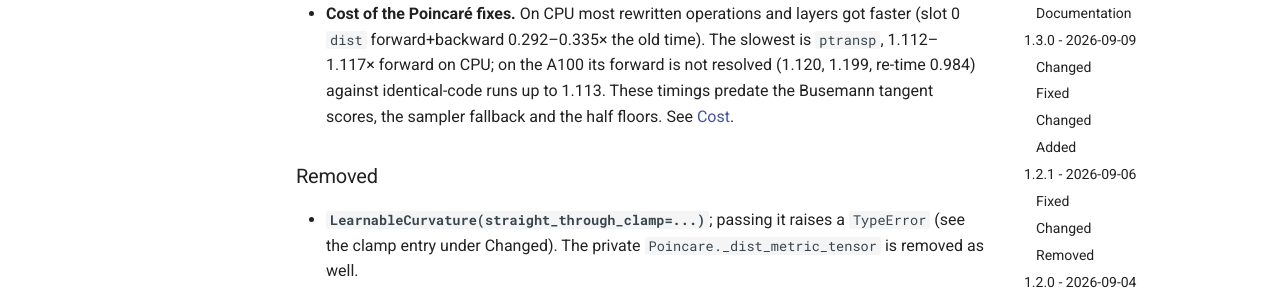
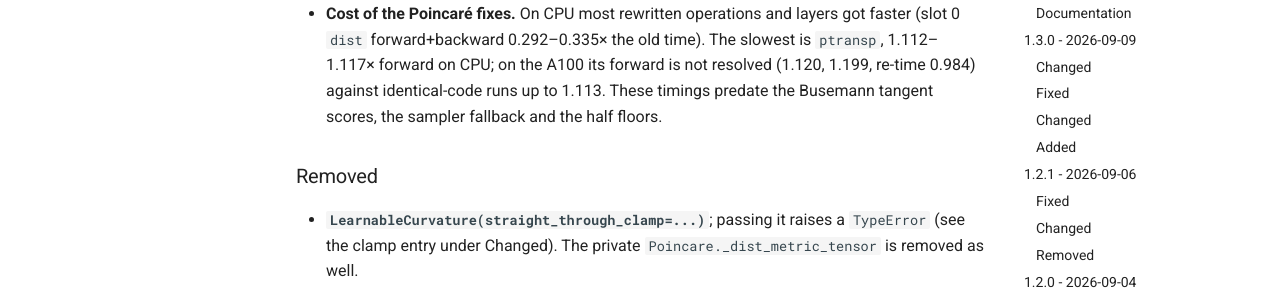
Before and after one commit to timoklein/hyperbolix, an MkDocs documentation site: the page built from docs/changelog.md, in a window 1280 px wide and 900 px high, scrolled down 2990 px. Shown: the part 230-530 px from the top of the window. Built offline with MkDocs 1.6.1 and Material for MkDocs 9.7.7, drawn with Linux system fonts in a browser that asks for light colours; comment, search, counter and statistics services are not loaded; the version menu is left out; some of the changed text lies outside the part shown.

Commit message:
Docs check: drop changelog links to cut numerical-stability sections

```diff
--- a/docs/changelog.md
+++ b/docs/changelog.md
@@ -28,7 +28,7 @@ Two new models, Klein and HalfSpace. Far-pair Poincaré and Stereographic operat
 - **Behavior change: `frechet_mean` divides the Karcher step by `mean_i(a_i·coth a_i)`**, `a_i = √c·d(x_i, μ)`, and `step_size` is a multiplier on that step. The fixed step overshot once the batch spread past `√c·d ≈ 2`: over 60 Hyperboloid/PV cells (float64) it left 24 unconverged after 100 iterations, the new step none (worst residual 4.03e-11). The iterates change whenever a point is away from the current mean.
 - **Behavior change: the Poincaré HNN++ layers and all four Busemann layers score tangent input in closed form** instead of lifting it with `expmap_0` onto a stored point. This covers `HypRegressionPoincarePP`/`HypLinearPoincarePP` with `input_space="tangent"`, `HypConv2DPoincare`, and the Poincaré and Hyperboloid Busemann layers with `input_space="tangent"`. At `t = √c‖v‖ = 8`, the float32 regression-score error drops from 2.04e-1 to 1.47e-6. At small `t` the float32 kernel gradient of the Hyperboloid Busemann layers grows like `1/t`, as on the Poincaré side. The Hyperboloid Busemann layers now require `_busemann_tangent`. See [Tangent Inputs](user-guide/numerical-stability.md#poincare-tangent-input).
 - **Poincaré `dist` slot 2 (`VERSION_METRIC_TENSOR`) now runs slot 0's function.** Both evaluate the same `asinh` form; slots 0 and 2 are now bitwise equal in value and gradient. See [Slot 2](user-guide/numerical-stability.md#poincare-metric-tensor-dist-0).
-- **Cost of the Poincaré fixes.** On CPU most rewritten operations and layers got faster (slot 0 `dist` forward+backward 0.292–0.335× the old time). The slowest is `ptransp`, 1.112–1.117× forward on CPU; on the A100 its forward is not resolved (1.120, 1.199, re-time 0.984) against identical-code runs up to 1.113. These timings predate the Busemann tangent scores, the sampler fallback and the half floors. See [Cost](user-guide/numerical-stability.md#poincare-pass-cost).
+- **Cost of the Poincaré fixes.** On CPU most rewritten operations and layers got faster (slot 0 `dist` forward+backward 0.292–0.335× the old time). The slowest is `ptransp`, 1.112–1.117× forward on CPU; on the A100 its forward is not resolved (1.120, 1.199, re-time 0.984) against identical-code runs up to 1.113. These timings predate the Busemann tangent scores, the sampler fallback and the half floors.
 
 ### Removed
 - **`LearnableCurvature(straight_through_clamp=...)`**; passing it raises a `TypeError` (see the clamp entry under Changed). The private `Poincare._dist_metric_tensor` is removed as well.
```
Also changed, not shown: other parts of docs/changelog.md (+1 -1 lines).
